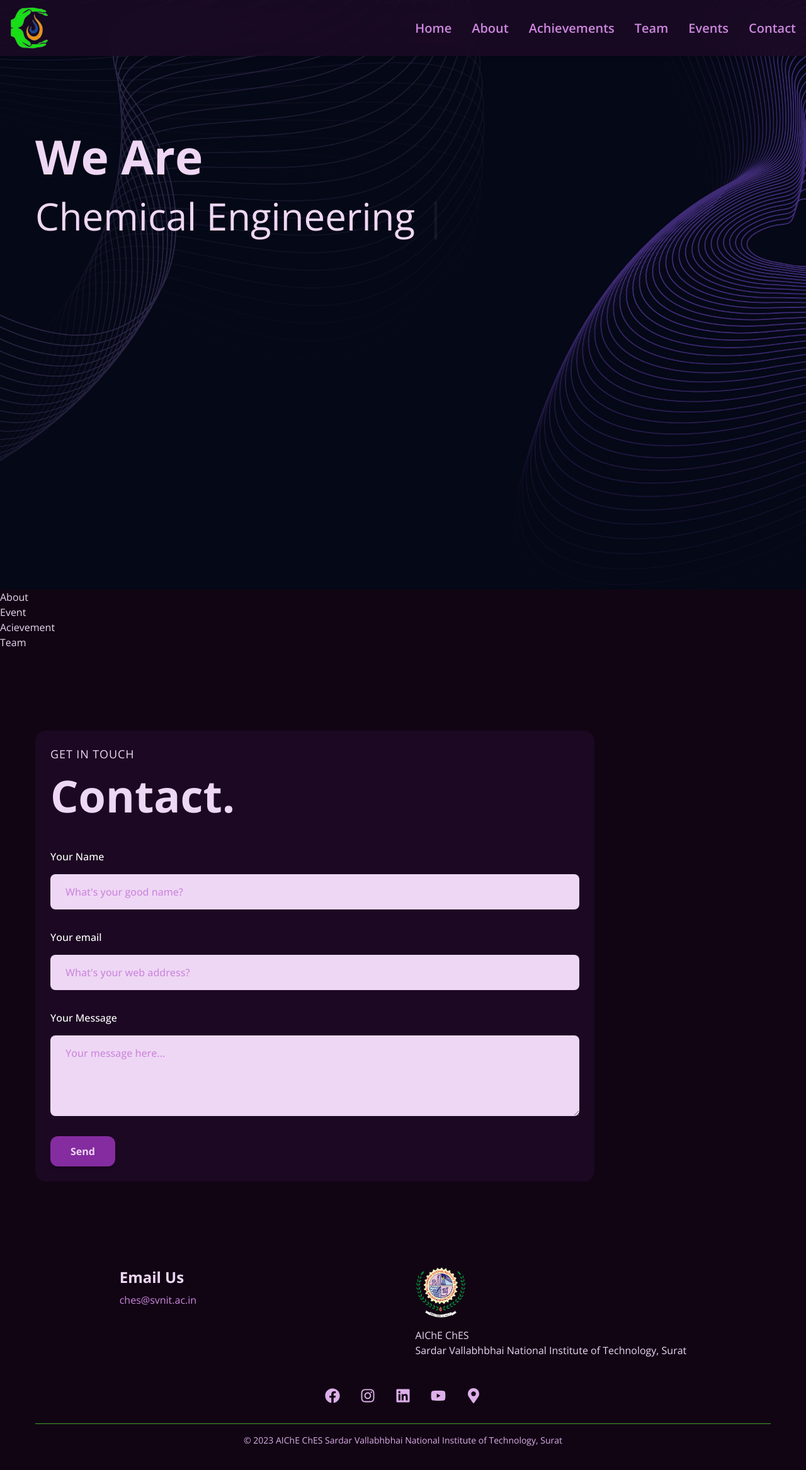
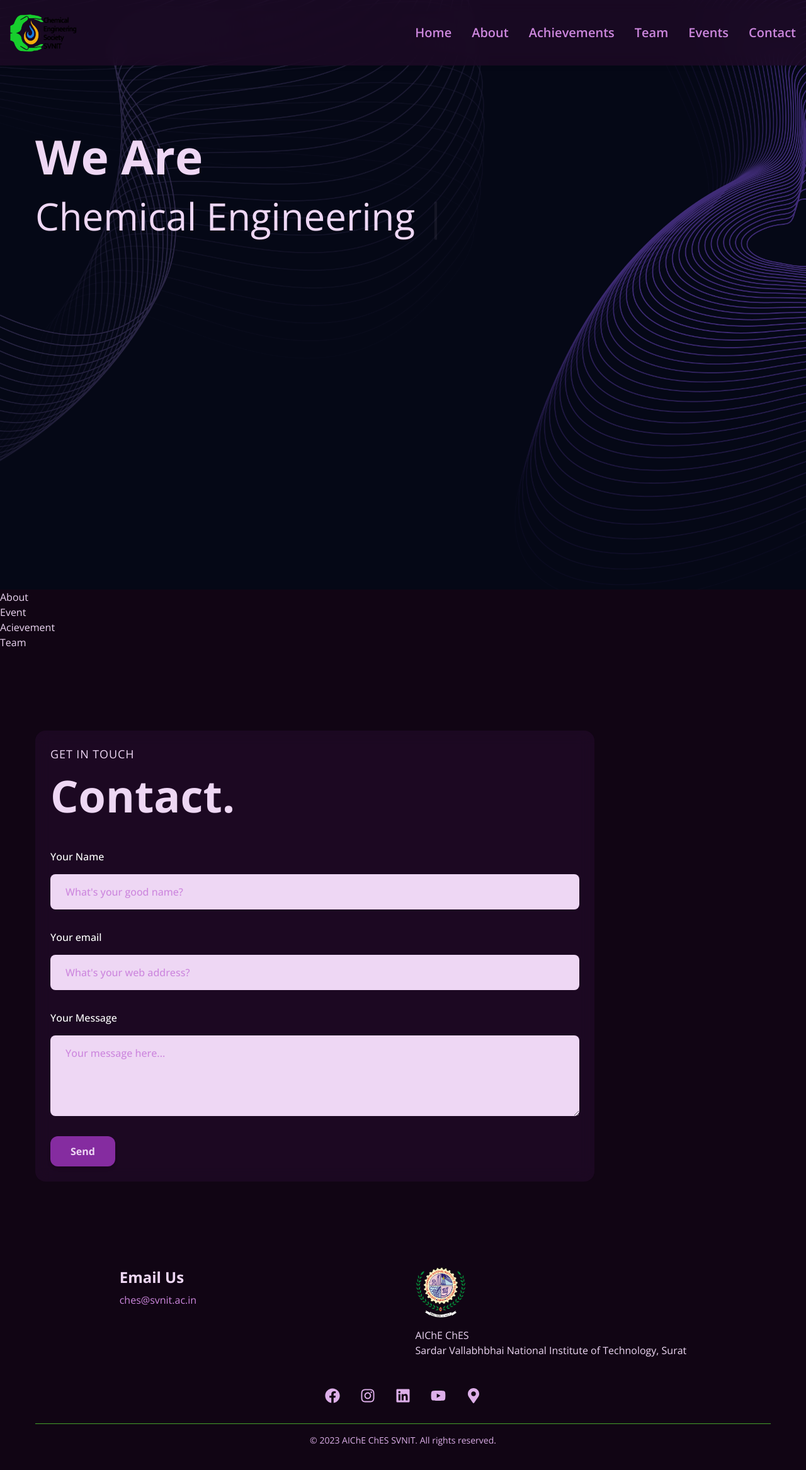
Before and after one commit to vivekprasad2004/Ches, a React (Vite) app in the folder FrontEnd/: page / in a window 1280 px wide. Shown: the top 2334 px of the page at 63% size. Built offline with nearby package versions, Linux system fonts and the light colour scheme.

Commit message:
Update favicon and footer text

```diff
--- a/FrontEnd/index.html
+++ b/FrontEnd/index.html
@@ -2,7 +2,10 @@
 <html lang="en">
   <head>
     <meta charset="UTF-8" />
-    <link rel="icon" type="image/svg+xml" href="./src/assets/ches-logo.png" />
+    <link
+      rel="icon"
+      type="image/svg+xml"
+      href="./src/assets/NIT_Surat_Logo.svg" />
     <meta name="viewport" content="width=device-width, initial-scale=1.0" />
     <title>ChesSvnit</title>
   </head>
--- a/FrontEnd/src/AppEureka.jsx
+++ b/FrontEnd/src/AppEureka.jsx
@@ -1,7 +1,7 @@
 function AppEureka() {
   return (
     <>
-      <h1>AppEureka</h1>
+      <h1>Hi</h1>
     </>
   );
 }
--- a/FrontEnd/src/Components/Footer.jsx
+++ b/FrontEnd/src/Components/Footer.jsx
@@ -72,8 +72,7 @@ function Footer() {
           <hr className="border-accent-600" />
 
           <p className="text-text-200 text-sm mt-4">
-            © {year} AIChE ChES Sardar Vallabhbhai National Institute of
-            Technology, Surat
+            © {year} AIChE ChES SVNIT. All rights reserved.
           </p>
         </div>
       </footer>
--- a/FrontEnd/src/Components/NavBar.jsx
+++ b/FrontEnd/src/Components/NavBar.jsx
@@ -16,9 +16,7 @@ function NavBar() {
             <img
               src={ChesLogo}
               alt="Logo"
-              width={65}
-              height={65}
-              className="hover:scale-105 duration-300"
+              className="aspect-[4/3] h-20 hover:scale-105 duration-300"
             />
           </a>
 
```
Also changed, not shown: FrontEnd/src/assets/ches-logo.png.
